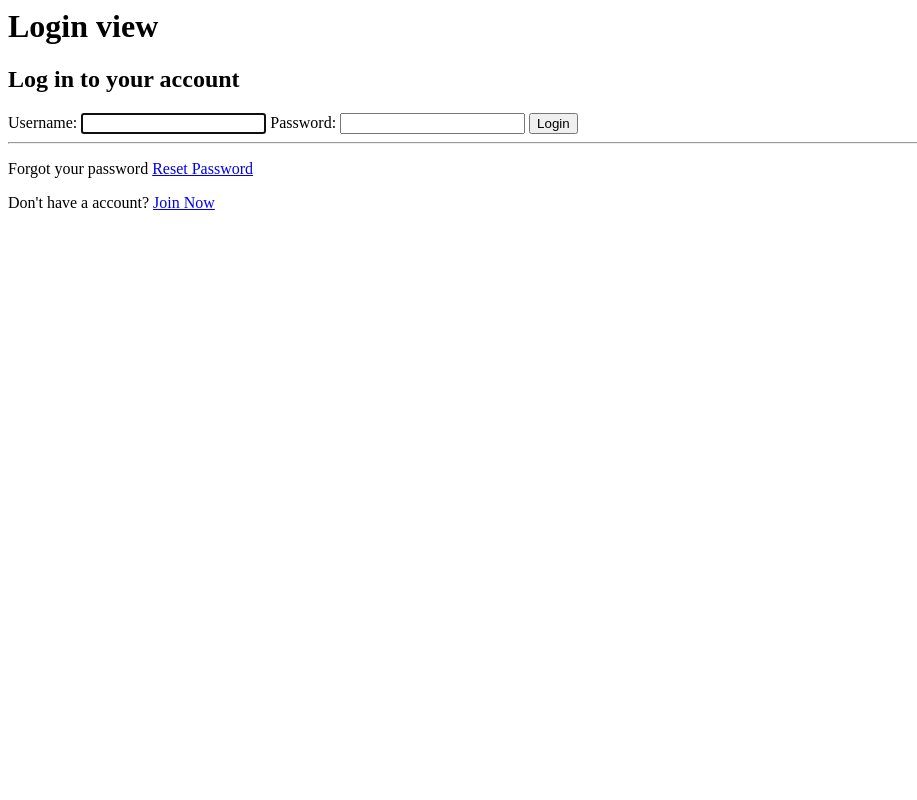
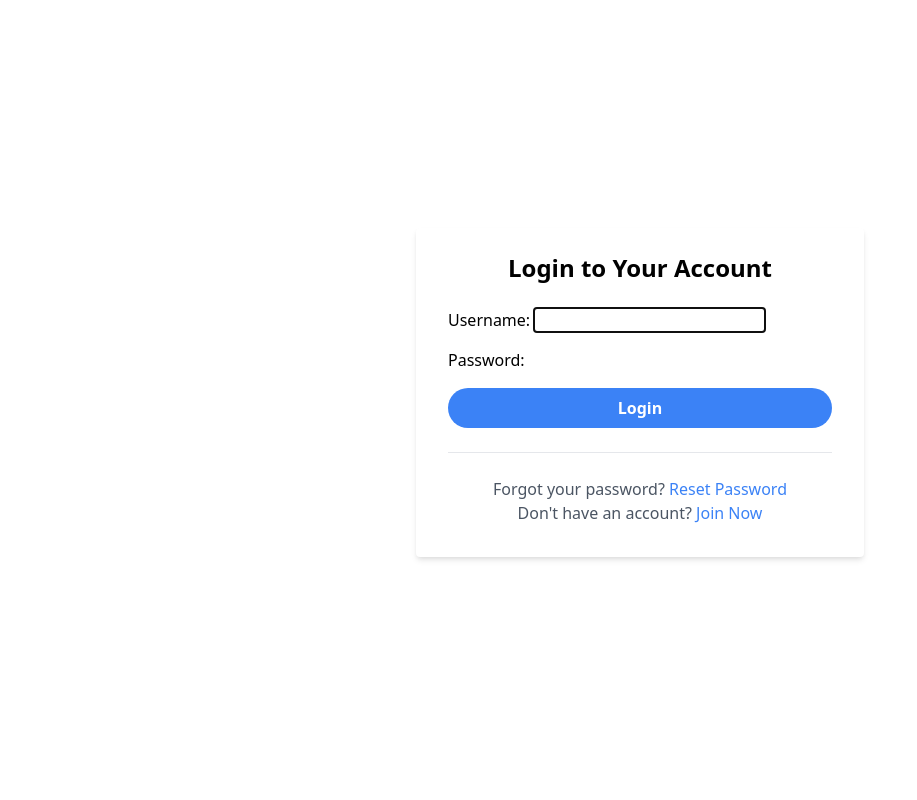
Before and after one commit to errfunm/chat_app, a Django app: page /accounts/login/ in a window 1280 px wide. Shown: the whole page, without its empty margins (0-917 px from the left). Run offline with Django 4.2, Linux system fonts and the light colour scheme.

Commit message:
adding some styling.

```diff
--- a/accounts/templates/accounts/login.html
+++ b/accounts/templates/accounts/login.html
@@ -1,22 +1,40 @@
-{%block content%}
-  <div class="center">
-  <h1>Login view</h1>
-	  <form method="post" class="card" novalidate>
+{% block content %}
+    <head>
+    <title>DCA</title>
+    <!-- Add Tailwind CSS via CDN -->
+    <link href="https://cdn.jsdelivr.net/npm/tailwindcss@2.2.19/dist/tailwind.min.css" rel="stylesheet">
+    </head>
+    <body>
+        <div class="min-h-screen flex items-center justify-center">
+        <div class="w-full max-w-md">
+            <form method="post" class="bg-white shadow-md rounded px-8 pt-6 pb-8 mb-4" novalidate>
                 {% csrf_token %}
-	    <h2 class="text-center">Log in to your account</h2>
+                <h1 class="text-2xl font-semibold mb-6 text-center">Login to Your Account</h1>
+
                 {% for field in form %}
+                    <div class="mb-4">
                         {{ field.label_tag }}
                         {{ field }}
                         {% if field.errors %}
-	        		<small>{{ field.errors|striptags }}</small>
+                            <p class="text-red-500 text-xs italic">{{ field.errors|striptags }}</p>
                         {% endif %}
+                    </div>
                 {% endfor %}
 
-		<input type="submit" value="Login" class="btn btn-primary full-width">
-		<hr>
-		<p class="text-center">Forgot your password <a href="#">Reset Password</a></p>
-		<p class="text-center">Don't have a account? <a href="#">Join Now</a></p>
+                <button type="submit" class="bg-blue-500 hover:bg-blue-700 text-white font-bold py-2 px-4 rounded-full w-full">
+                    Login
+                </button>
+
+                <hr class="my-6">
+
+                <p class="text-center text-gray-600">
+                    Forgot your password? <a href="#" class="text-blue-500 hover:underline">Reset Password</a>
+                </p>
+                <p class="text-center text-gray-600">
+                    Don't have an account? <a href="#" class="text-blue-500 hover:underline">Join Now</a>
+                </p>
             </form>
         </div>
-
-{%endblock content%}
+        </div>
+    </body>
+{% endblock content %}
--- a/accounts/urls.py
+++ b/accounts/urls.py
@@ -2,5 +2,5 @@ from django.urls import path
 from django.contrib.auth.views import LoginView, LogoutView
 urlpatterns = [
     path('login/', LoginView.as_view(template_name="accounts/login.html", next_page="/"), name='login-view'),
-    path('logout/', LogoutView.as_view(next_page="login/"), name="logout-view"),
+    path('logout/', LogoutView.as_view(next_page="/"), name="logout-view"),
 ]
--- a/chat/templates/chat/chat.html
+++ b/chat/templates/chat/chat.html
@@ -1,3 +1,4 @@
+{% extends 'core/core.html' %}
 {% block content %}
     {% for chat in chats %}
         <a href={% url 'start-chat-view' chat.id %}>{{ chat.id }}</a>
--- a/chat/templates/chat/messages.html
+++ b/chat/templates/chat/messages.html
@@ -1,3 +1,4 @@
+{% extends 'core/core.html' %}
 {% block content %}
     <div>
         <div>
```
Also changed, not shown: core/templates/core/core.html (added, +30 -0 lines). Lines whose indentation alone changed are shown as unchanged.
